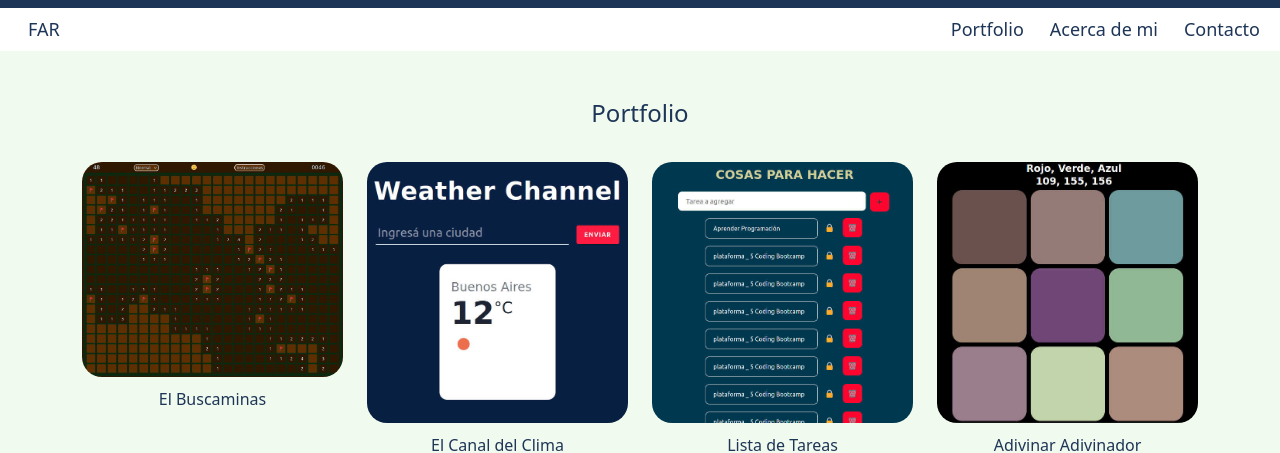
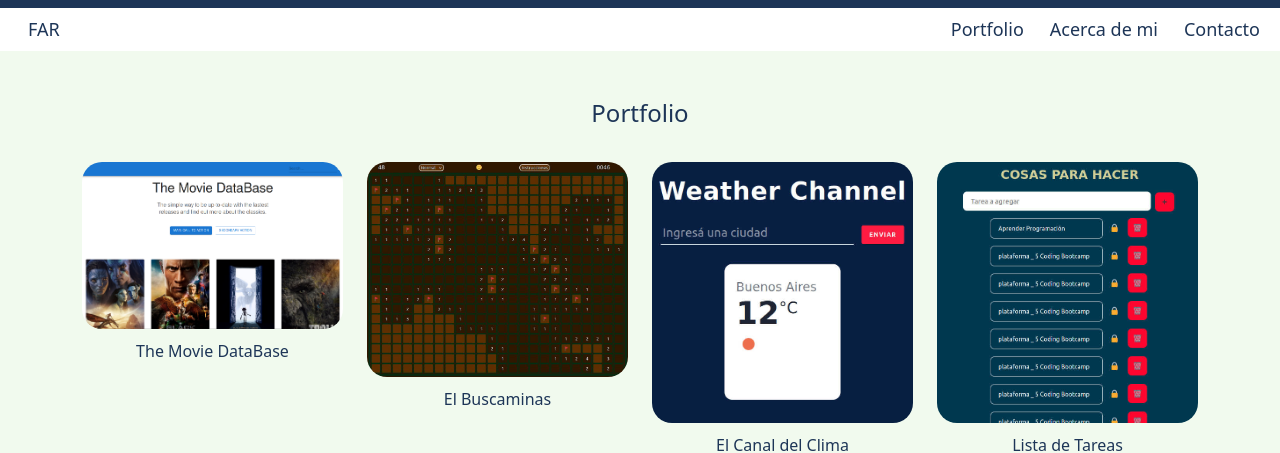
Before and after one commit to FranciscoAlvarezRaineri/Portfolio, a plain HTML site: page index.html in a window 1280 px wide. Shown: the part 505-958 px from the top of the page. Drawn offline with nearby package versions, Linux system fonts and the light colour scheme.

Commit message:
added tmdb

```diff
--- a/index.html
+++ b/index.html
@@ -49,6 +49,12 @@
 
     <div class="container">
       <div  class="row">
+        <div class="portfolio-item col-sm-12 col-md-6 col-lg-4 col-xl-3">
+          <a class="portfolio-link" href="https://tmdbnavigator.netlify.app/" target=”_blank”>
+            <img src="img/TMDB.png" alt="TMDB" class="img-fluid"> <br>
+            The Movie DataBase
+          </a>
+        </div>
         <div class="portfolio-item col-sm-12 col-md-6 col-lg-4 col-xl-3">
           <a class="portfolio-link" href="https://elbuscaminas.netlify.app/" target=”_blank”>
             <img src="img/buscaminas.jpg" alt="El Buscaminas" class="img-fluid"> <br>
```
Also changed, not shown: img/TMDB.png (added).
